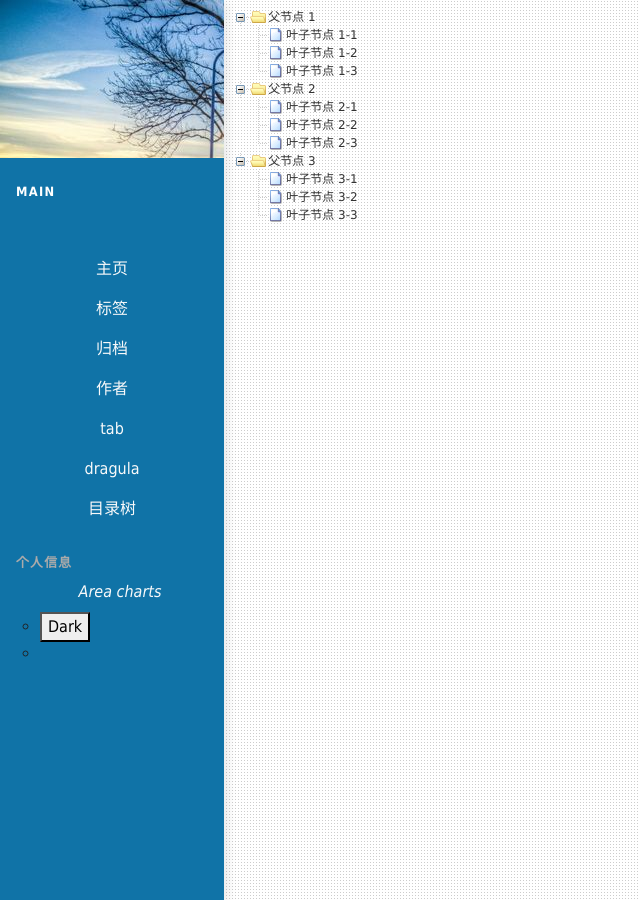
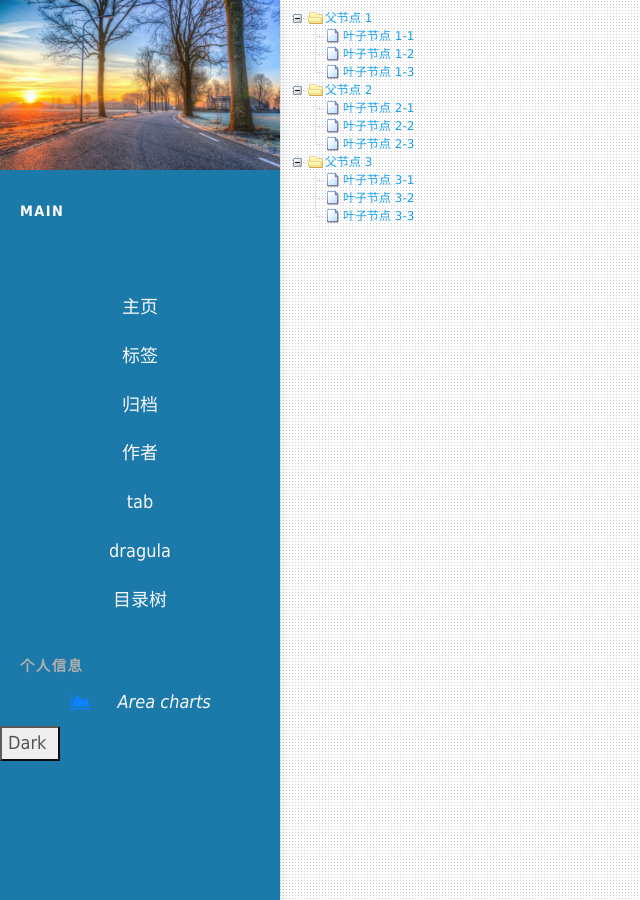
Before and after one commit to nengwuzhi/nengwuzhi.github.ioce, a Jekyll site: the page built from pages/zTree.html, in a window 1280 px wide. Shown: the whole page, without its empty margins (0-640 px from the left). Built offline with Jekyll 4.4.1, drawn with Linux system fonts in a browser that asks for light colours; nearby versions of some CDN libraries.

Commit message:
Update index_alt.html

```diff
--- a/_layouts/index_alt.html
+++ b/_layouts/index_alt.html
@@ -1,9 +1,8 @@
 ---
 layout: null
 ---
-    <head>
-<link rel="stylesheet" href="{{site.baseurl}}/css/bootstrap.css">
-    </head>
+
+ {% include head.html %}
     {% include Side_navigation.html %}
 
            <div id="content" class="page-content p-5">
```
